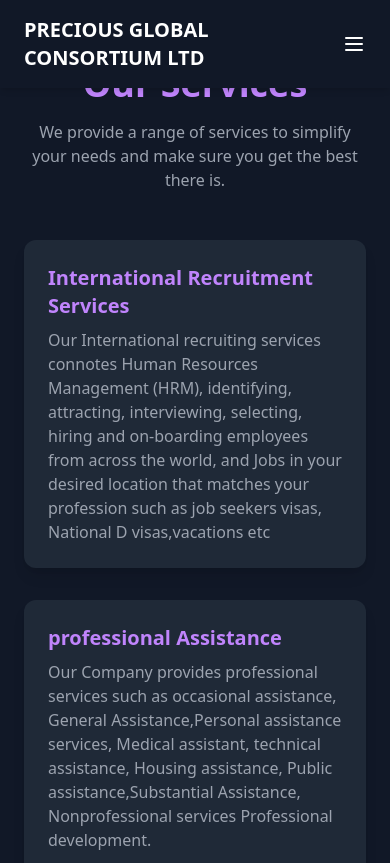
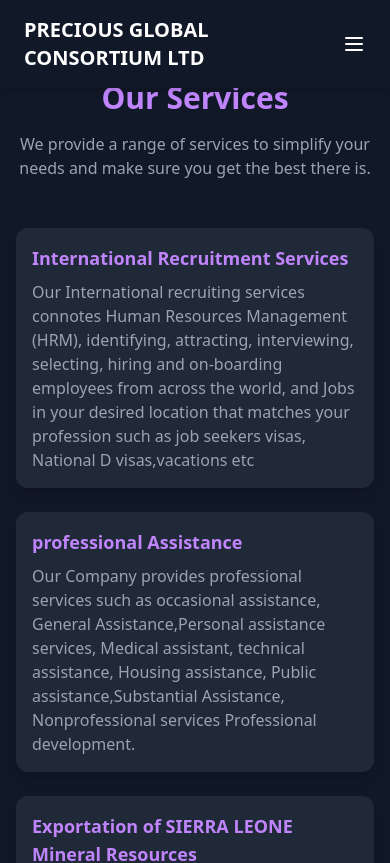
Before and after one commit to chiho-5/prc, a Next.js app: page /services in a window 390 px wide. Shown: the top 863 px of the page. Built offline with nearby package versions, Linux system fonts and the light colour scheme.

Commit message:
made services page more responsive

```diff
--- a/src/components/ServicesPage.tsx
+++ b/src/components/ServicesPage.tsx
@@ -16,22 +16,55 @@
   { title: "Conferences and Events", description:"Conferences, exhibitions, trade fairs, and training events are all types of gatherings that serve specific purposes in various industries. Each of these events plays a unique role in bringing together professionals, businesses, and organizations to network, showcase products and services, exchange knowledge, and enhance skills. Here is an overview of each type of event:"}
 ];
 
-export default function ServicesPage()  {
+// export default function ServicesPage()  {
+//   const variants = {
+//     hidden: { opacity: 0, y: 50 },
+//     visible: { opacity: 1, y: 0, transition: { duration: 0.6, ease: "easeOut" } },
+//   };
+
+//   return (
+//     <div className="bg-gray-900 text-white py-16 px-6 md:px-20">
+//       <div className="text-center max-w-3xl mx-auto">
+//         <h1 className="text-4xl font-bold text-purple-400">Our Services</h1>
+//         <p className="text-gray-400 mt-4">
+//           We provide a range of services to simplify your needs and make sure you get the best there is.
+//         </p>
+//       </div>
+
+//       <div className="grid grid-cols-1 md:grid-cols-2 lg:grid-cols-3 gap-8 mt-12">
+//         {services.map((service, index) => (
+//           <motion.div
+//             key={index}
+//             initial="hidden"
+//             whileInView="visible"
+//             variants={variants}
+//             viewport={{ once: false, amount: 0.2 }}
+//             className="bg-gray-800 p-6 rounded-xl shadow-lg hover:bg-purple-700 transition"
+//           >
+//             <h3 className="text-xl font-semibold text-purple-400">{service.title}</h3>
+//             <p className="text-gray-400 mt-2">{service.description}</p>
+//           </motion.div>
+//         ))}
+//       </div>
+//     </div>
+//   );
+// }
+export default function ServicesPage() {
   const variants = {
     hidden: { opacity: 0, y: 50 },
     visible: { opacity: 1, y: 0, transition: { duration: 0.6, ease: "easeOut" } },
   };
 
   return (
-    <div className="bg-gray-900 text-white py-16 px-6 md:px-20">
-      <div className="text-center max-w-3xl mx-auto">
-        <h1 className="text-4xl font-bold text-purple-400">Our Services</h1>
+    <div className="bg-gray-900 text-white py-16 px-4 md:px-20">
+      <div className="text-center max-w-3xl mx-auto mt-4">
+        <h1 className="text-3xl font-bold text-purple-400 md:text-4xl">Our Services</h1>
         <p className="text-gray-400 mt-4">
           We provide a range of services to simplify your needs and make sure you get the best there is.
         </p>
       </div>
 
-      <div className="grid grid-cols-1 md:grid-cols-2 lg:grid-cols-3 gap-8 mt-12">
+      <div className="grid grid-cols-1 md:grid-cols-2 lg:grid-cols-3 gap-6 mt-12">
         {services.map((service, index) => (
           <motion.div
             key={index}
@@ -39,9 +72,9 @@
             whileInView="visible"
             variants={variants}
             viewport={{ once: false, amount: 0.2 }}
-            className="bg-gray-800 p-6 rounded-xl shadow-lg hover:bg-purple-700 transition"
+            className="bg-gray-800 p-4 rounded-xl shadow-lg hover:bg-purple-700 transition md:p-6"
           >
-            <h3 className="text-xl font-semibold text-purple-400">{service.title}</h3>
+            <h3 className="text-lg font-semibold text-purple-400 md:text-xl">{service.title}</h3>
             <p className="text-gray-400 mt-2">{service.description}</p>
           </motion.div>
         ))}
```
